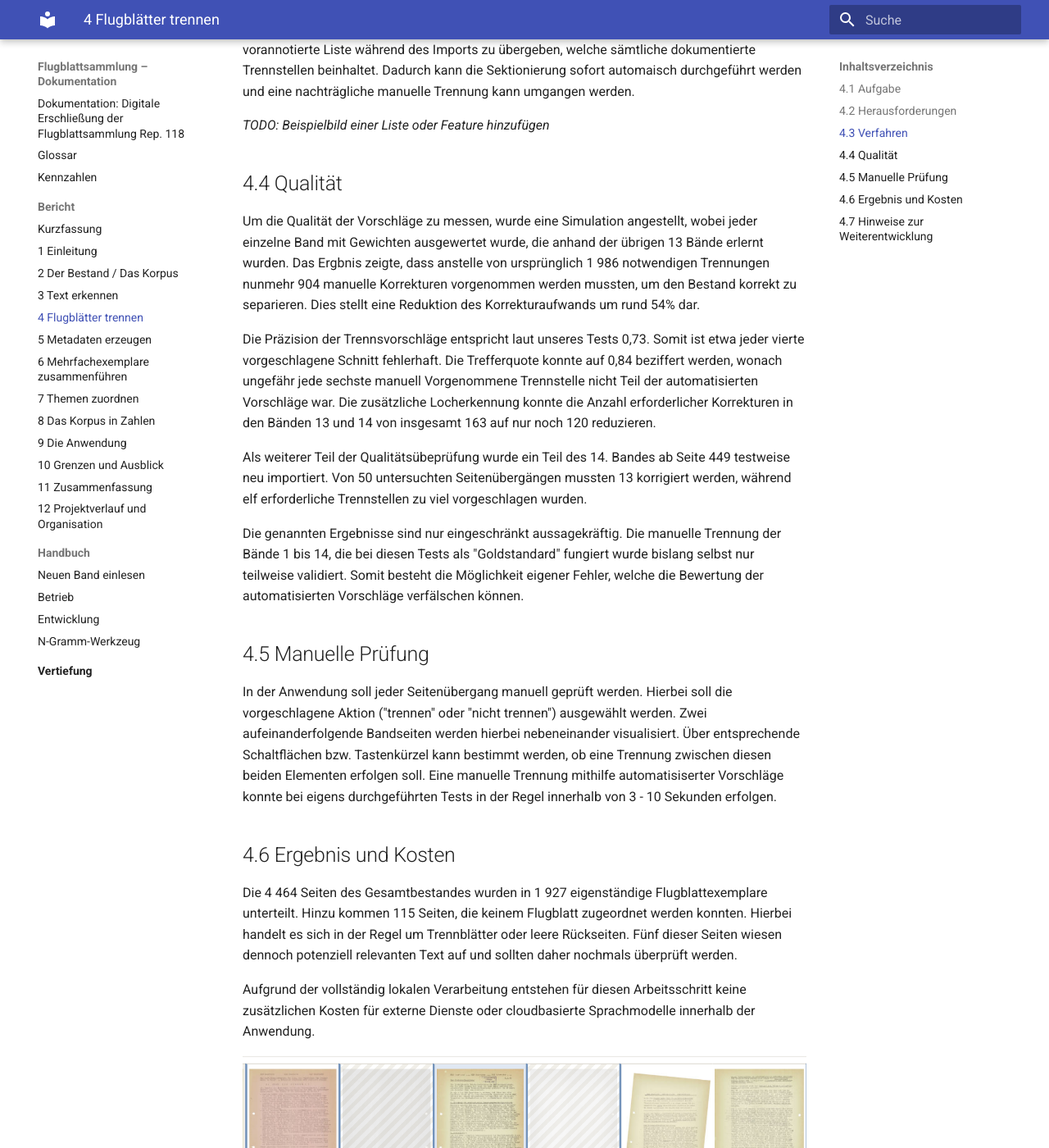
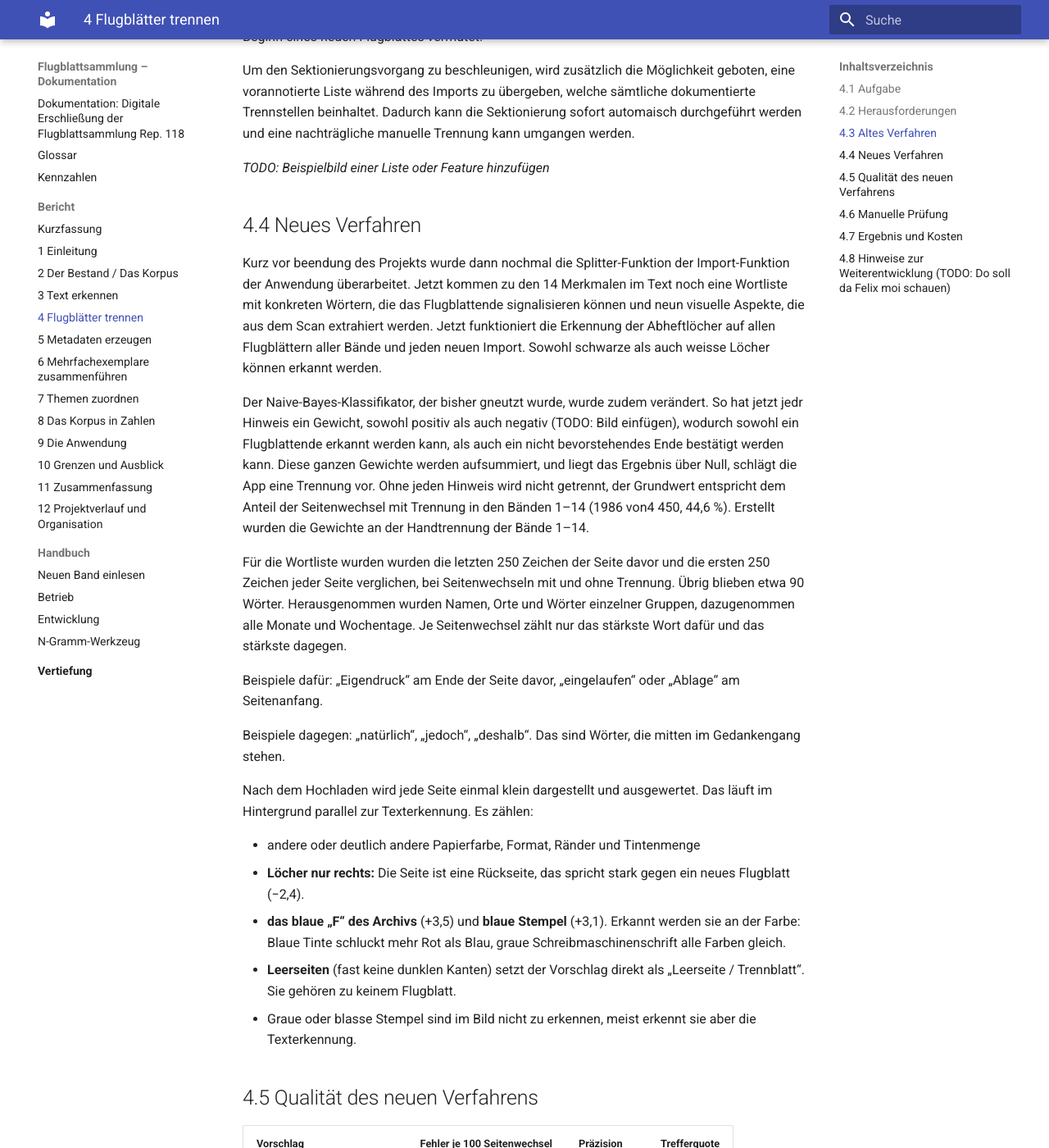
Before and after one commit to woidveit02/UR_LeafletArchive, an MkDocs documentation site: the page built from docs/bericht/04-trennen.md, in a window 1280 px wide and 1400 px high, scrolled down 2315 px. Shown: the whole window at 82% size. Built offline with MkDocs 1.6.1 and Material for MkDocs 9.7.7, drawn with Linux system fonts in a browser that asks for light colours; some of the changed text lies outside the part shown.

Commit message:
docs: Refactor chapter 4 based on recent changes

```diff
--- a/docs/bericht/04-trennen.md
+++ b/docs/bericht/04-trennen.md
@@ -1,10 +1,10 @@
 # 4 Flugblätter trennen
 
-Ein Band unseres Gesamtbestandes umfasst eine Menge an Einzelseiten, deren Zugehörigkeit zu einem bestimmten Flugblatt nicht direkt vermerkt ist. Da Flugblätter sowohl aus einer einzelnen als auch aus mehreren Seiten bestehen können, ist es wichtig, die Übergänge zwischen zwei Blättern klar zu kennzeichnen. Deshalb werden die Seiten eines jeden Bandes in einzelne Flugblätter unterteilt, woraus eine Gesamtzahl von 1927 Exemplaren für den gesamten Bestand resultiert. Dieser Prozess ist auch beim Importieren neuer Bände innerhalb der Anwendung notwendig. Hier sollen Vorschläge für Trennungen dem Nutzer helfen und diesen Arbeitsschritt beschleunigen. Etwa drei von vier dieser Vorschläge können korrekt übernommen werden, weshalb eine manuelle Bestätigung notwednig ist.
+Ein Band unseres Gesamtbestandes umfasst eine Menge an Einzelseiten, deren Zugehörigkeit zu einem bestimmten Flugblatt nicht direkt vermerkt ist. Da Flugblätter sowohl aus einer einzelnen als auch aus mehreren Seiten bestehen können, ist es wichtig, die Übergänge zwischen zwei Blättern klar zu kennzeichnen. Deshalb werden die Seiten eines jeden Bandes in einzelne Flugblätter unterteilt, woraus eine Gesamtzahl von 1927 Exemplaren für den gesamten Bestand resultiert. Dieser Prozess ist auch beim Importieren neuer Bände innerhalb der Anwendung notwendig. Hier sollen Vorschläge für Trennungen dem Nutzer helfen und diesen Arbeitsschritt beschleunigen. Etwa fünf von sechs dieser Vorschläge können korrekt übernommen werden, weshalb eine manuelle Bestätigung notwednig ist.
 
 ## 4.1 Aufgabe
 
-In diesem Schritt wird festgelegt, welche Bandseiten gemeinsam ein einzelnes Flugblatt bilden. Diese Bestimmung legt fest, welche Einzelseiten ein durchsuchbares Flugblattobjekt bilden. Die Texterkennung erfolgt bereits vor der Seitentrennung, da wichtige Hinweise auf den Beginn eines neuen Flugblatts, wie Kopfzeilen, Stempel oder auch Datumsangaben aus dem Text gewonnen werden. Diese Merkmale bilden zudem eine wichtige Grundlage für die automatisiert generierten Vorschläge für Trennungen während des Imports.
+In diesem Schritt wird festgelegt, welche Bandseiten gemeinsam ein einzelnes (aber mehrseitiges) Flugblatt bilden. Die Texterkennung erfolgt bereits vor der Seitentrennung, da wichtige Hinweise auf den Beginn eines neuen Flugblatts, wie Kopfzeilen, Papierfarbe, Abheftlöcher, Stempel oder auch Datumsangaben aus dem Text gewonnen werden. Diese Merkmale bilden zudem eine wichtige Grundlage für die automatisiert generierten Vorschläge für Trennungen während des Imports.
 
 ## 4.2 Herausforderungen
 
@@ -20,11 +20,11 @@ Folgende Regeln ergaben sich während der manuellen Abgrenzung der Flugblattseit
 
 Für angehängte Resolutionen und Pressespiegel wurden bislang keine eindeutigen Regeln festgelegt.
 
-## 4.3 Verfahren
+## 4.3 Altes Verfahren
 
-Die 14 Bände dieses Projekts wurden mithilfe des Werkzeugs `flugblatt_splitter` manuell abgegrenzt. Die Arbeit wurde gleichmäßig auf drei Personen verteilt und im August abgeschlossen. Für Band 002 wurde die manuelle Trennung mit einer automatischen Segmentierung durch Datalab verglichen. Während bei der händischen Trennung 59 Segmente entstanden, erkannte Datalab lediglich 13 einzelne Flugblätter. Dabei wurden alle 13 automatischen Segmentierungen auch manuell vorgenommen. Es wurden demnach keine Schnitte durch Datalab gesetzt, die zuvor nicht auch händisch festgelegt wurden. 46 der 59 manuellen Segmentierungen wurden jedoch von Datalab übersehen. Da keine der beiden Trennungen zu diesem Zeitpunkt qualitativ überprüft worden war, konnte aus diesem Schritt lediglich abgeleitet werden, inwiefern sich die Entscheidungen unterschieden. Dennoch wurde eine Vollautomatisierung aufgrund dieser Beobachtungen für weitere Segmentierungen ausgeschlossen.
+Die 14 Bände wurden mithilfe des Werkzeugs `flugblatt_splitter` manuell abgegrenzt. Dieses Werkzeug war nicht dasselbe wie das aktuell in der Anwendung intigrierte Trenn-Tool des Import Verfahrens, letzteres wurde erst später zur Anwendung hinzugefügt. Die Arbeit wurde gleichmäßig auf drei Personen verteilt und im August abgeschlossen. Für Band 002 wurde die manuelle Trennung mit einer automatischen Segmentierung durch Datalab verglichen. Während bei der händischen Trennung 59 Segmente entstanden, erkannte Datalab lediglich 13 einzelne Flugblätter. Dabei wurden alle 13 automatischen Segmentierungen auch manuell vorgenommen. Es wurden demnach keine Schnitte durch Datalab gesetzt, die zuvor nicht auch händisch festgelegt wurden. 46 der 59 manuellen Segmentierungen wurden jedoch von Datalab übersehen. Da keine der beiden Trennungen zu diesem Zeitpunkt qualitativ überprüft worden war, konnte aus diesem Schritt lediglich abgeleitet werden, inwiefern sich die Entscheidungen unterschieden. Dennoch wurde eine Vollautomatisierung aufgrund dieser Beobachtungen vorerst für weitere Segmentierungen ausgeschlossen.
 
-Für den Import neuer Bände werden gestützt auf den erkennten Text (`src/backend/app/boundaries.py`) Vorschläge zur Segmentierung bereitgestellt. Jeder Seitenübergang wird hierbei anhand von 14 Merkmalen bewertet und einem naiven Bayes-Klassifikator verrechnet. Die zugrundeliegenden Gewichte wurden mithilfe der manuellen Segmentierung der Bände 1–14 erarbeitet. Demnach wird eine Trennung ab einer Wahrscheinlichkeit von 0,5 vorgeschlagen. Dieses Verfahren läuft lokal und ohne Zuhilfenahme eines Sprachmodells.
+Später wurde die Import-Funktion zur Anwendung hinzugefügt, und damit auch die Überarbeitete Version des Flugblatt-Trenners. Für den Import neuer Bände werden gestützt auf dem erkannten Text (`src/backend/app/boundaries.py`) Vorschläge zur Segmentierung bereitgestellt. Jeder Seitenübergang wird hierbei anhand von 14 Merkmalen bewertet und einem naiven Bayes-Klassifikator verrechnet. Die zugrundeliegenden Gewichte wurden mithilfe der manuellen Segmentierung der Bände 1–14 erarbeitet. Demnach wird eine Trennung ab einer Wahrscheinlichkeit von 0,5 vorgeschlagen. Dieses Verfahren läuft lokal und ohne Zuhilfenahme eines Sprachmodells.
 
 Als Hinweise auf den Beginn eines neuen Flugblatts dienen beispielsweise Eingangsstempel, Datumsangaben in der Kopfzeile, eine Kopfleiste mit Gruppenkürzeln und Impressen sowie eine nahezu leere vorausgehende Seite oder auch eine geringe Anzahl gemeinsamer Wörter mit der vorangegangenen Seite. Gegen eine neue Trennstelle sprechen beispielsweise Seitenzahlen wie „- 2 -“, Trennstriche oder ein „b. w.“ am Ende der vorherigen Seite. Auch wörtliche Hinweise, wie „Fortsetzung“ am Seitenanfang sowie eine große Anzahl gemeinsamer Wörter zwischen zwei aufeinanderfolgenden Seiten deuten auf ein fortlaufendes Flugblatt hin.
 
@@ -34,23 +34,54 @@ Um den Sektionierungsvorgang zu beschleunigen, wird zusätzlich die Möglichkeit
 
 *TODO: Beispielbild einer Liste oder Feature hinzufügen*
 
-## 4.4 Qualität
+## 4.4 Neues Verfahren
 
-Um die Qualität der Vorschläge zu messen, wurde eine Simulation angestellt, wobei jeder einzelne Band mit Gewichten ausgewertet wurde, die anhand der übrigen 13 Bände erlernt wurden. Das Ergbnis zeigte, dass anstelle von ursprünglich 1 986 notwendigen Trennungen nunmehr 904 manuelle Korrekturen vorgenommen werden mussten, um den Bestand korrekt zu separieren. Dies stellt eine Reduktion des Korrekturaufwands um rund 54% dar.
+Kurz vor beendung des Projekts wurde dann nochmal die Splitter-Funktion der Import-Funktion der Anwendung überarbeitet. Jetzt kommen zu den 14 Merkmalen im Text noch eine Wortliste mit konkreten Wörtern, die das Flugblattende signalisieren können und neun visuelle Aspekte, die aus dem Scan extrahiert werden. Jetzt funktioniert die Erkennung der Abheftlöcher auf allen Flugblättern aller Bände und jeden neuen Import. Sowohl schwarze als auch weisse Löcher können erkannt werden.
 
-Die Präzision der Trennsvorschläge entspricht laut unseres Tests 0,73. Somit ist etwa jeder vierte vorgeschlagene Schnitt fehlerhaft. Die Trefferquote konnte auf 0,84 beziffert werden, wonach ungefähr jede sechste manuell Vorgenommene Trennstelle nicht Teil der automatisierten Vorschläge war. Die zusätzliche Locherkennung konnte die Anzahl erforderlicher Korrekturen in den Bänden 13 und 14 von insgesamt 163 auf nur noch 120 reduzieren.
+Der Naive-Bayes-Klassifikator, der bisher gneutzt wurde, wurde zudem verändert. So hat jetzt jedr Hinweis ein Gewicht, sowohl positiv als auch negativ (TODO: Bild einfügen), wodurch sowohl ein Flugblattende erkannt werden kann, als auch ein nicht bevorstehendes Ende bestätigt werden kann. Diese ganzen Gewichte werden aufsummiert, und liegt das Ergebnis über Null, schlägt die App eine Trennung vor. Ohne jeden Hinweis wird nicht getrennt, der Grundwert entspricht dem Anteil der Seitenwechsel mit Trennung in den Bänden 1–14 (1986 von4 450, 44,6 %). Erstellt wurden die Gewichte an der Handtrennung der Bände 1–14.
 
-Als weiterer Teil der Qualitätsübeprüfung wurde ein Teil des 14. Bandes ab Seite 449 testweise neu importiert. Von 50 untersuchten Seitenübergängen mussten 13 korrigiert werden, während elf erforderliche Trennstellen zu viel vorgeschlagen wurden.
+Für die Wortliste wurden wurden die letzten 250 Zeichen der Seite davor und die ersten 250 Zeichen jeder Seite verglichen, bei Seitenwechseln mit und ohne Trennung. Übrig blieben etwa 90 Wörter. Herausgenommen wurden Namen, Orte und Wörter einzelner Gruppen, dazugenommen alle Monate und Wochentage. Je Seitenwechsel zählt nur das stärkste Wort dafür und das stärkste dagegen.
 
-Die genannten Ergebnisse sind nur eingeschränkt aussagekräftig. Die manuelle Trennung der Bände 1 bis 14, die bei diesen Tests als "Goldstandard" fungiert wurde bislang selbst nur teilweise validiert. Somit besteht die Möglichkeit eigener Fehler, welche die Bewertung der automatisierten Vorschläge verfälschen können.
+Beispiele dafür: „Eigendruck“ am Ende der Seite davor, „eingelaufen“ oder „Ablage“ am Seitenanfang.
 
-## 4.5 Manuelle Prüfung
+Beispiele dagegen: „natürlich“, „jedoch“, „deshalb“. Das sind Wörter, die mitten im Gedankengang stehen.
 
-In der Anwendung soll jeder Seitenübergang manuell geprüft werden. Hierbei soll die vorgeschlagene Aktion ("trennen" oder "nicht trennen") ausgewählt werden. Zwei aufeinanderfolgende Bandseiten werden hierbei nebeneinander visualisiert. Über entsprechende Schaltflächen bzw. Tastenkürzel kann bestimmt werden, ob eine Trennung zwischen diesen beiden Elementen erfolgen soll. Eine manuelle Trennung mithilfe automatisiserter Vorschläge konnte bei eigens durchgeführten Tests in der Regel innerhalb von 3 - 10 Sekunden erfolgen.
+Nach dem Hochladen wird jede Seite einmal klein dargestellt und ausgewertet. Das läuft im Hintergrund parallel zur Texterkennung. Es zählen:
 
-## 4.6 Ergebnis und Kosten
+  - andere oder deutlich andere Papierfarbe, Format, Ränder und Tintenmenge
+  - **Löcher nur rechts:** Die Seite ist eine Rückseite, das spricht stark gegen ein neues Flugblatt (−2,4).
+  - **das blaue „F“ des Archivs** (+3,5) und **blaue Stempel** (+3,1). Erkannt werden sie an der Farbe: Blaue Tinte schluckt mehr Rot als Blau, graue Schreibmaschinenschrift alle Farben gleich.
+- **Leerseiten** (fast keine dunklen Kanten) setzt der Vorschlag direkt als „Leerseite / Trennblatt“. Sie gehören zu keinem Flugblatt.
+- Graue oder blasse Stempel sind im Bild nicht zu erkennen, meist erkennt sie aber die Texterkennung.
 
-Die 4 464 Seiten des Gesamtbestandes wurden in 1 927 eigenständige Flugblattexemplare unterteilt. Hinzu kommen 115 Seiten, die keinem Flugblatt zugeordnet werden konnten. Hierbei handelt es sich in der Regel um Trennblätter oder leere Rückseiten. Fünf dieser Seiten wiesen dennoch potenziell relevanten Text auf und sollten daher nochmals überprüft werden.
+## 4.5 Qualität des neuen Verfahrens
+
+| Vorschlag | Fehler je 100 Seitenwechsel | Präzision | Trefferquote |
+|---|---|---|---|
+| nur Text (bisher) | 20,3 | 0,78 | 0,76 |
+| Text + Wortliste + Scan (jetzt) | **12,7** | **0,83** | **0,91** |
+
+Ohne Vorschlag müsste man 1986 Trennungen selbst setzen. Mit Vorschlag sind noch **565 Stellen** zu ändern (377 zu viel, 188 fehlen), also **72 % weniger** verglichen mit dem alten System.
+
+- Präzision 0,83: Etwa jeder sechste vorgeschlagene Schnitt ist falsch.
+- Trefferquote 0,91: Etwa jeder elfte echte Anfang fehlt.
+- Die alten Werte 0,73 und 0,84 stammen aus einer älteren Messung. Mit den 14 Textmerkmalen allein ergeben sich 0,78 und 0,76.
+- Der Satz zu den Bänden 13 und 14 (163 → 120 Korrekturen) entfällt, weil die Locherkennung jetzt in allen Bänden gilt.
+- Der **Testimport von Band 14 ab S. 449** lief noch mit dem reinen Textvorschlag. Entweder streichen oder als „mit der früheren Fassung“ kennzeichnen.
+
+Die Auswahl der Merkmale und Wörter wurde mit Blick auf alle 14 Bände getroffen, nur die Gewichte sind sauber getrennt gelernt. Die Zahlen sind deshalb leicht optimistisch.Leerseiten sind in den Zahlen nicht enthalten. Wie gut das System auf neue Bände anwendbar ist, wurde nicht getestet und muss nach Erhalt neuer Bände getestet werden.
+
+## 4.6 Manuelle Prüfung
+
+TODO: Grundlegende Beschreibung Trennsystem
+
+(TODO: A genaue Beschreibung sollte eher im Tutorial sein und ned in der Doku)
+
+## 4.7 Ergebnis und Kosten
+
+Die 4464 Seiten des Gesamtbestandes wurden in 1927 eigenständige Flugblattexemplare unterteilt. Hinzu kommen 115 Seiten, die keinem Flugblatt zugeordnet werden konnten. Hierbei handelt es sich in der Regel um Trennblätter oder leere Rückseiten. Fünf dieser Seiten wiesen dennoch potenziell relevanten Text auf und sollten daher nochmals überprüft werden.
+
+Die Auswertung der Scans für die automatischen Trennvorschläge braucht etwa 40 ms je Seite, im Docker-Container unter Windows etwa 0,5 s, weil das Lesen vom Windows-Laufwerk langsam ist. Der Vorschlag selbst kommt danach sofort.
 
 Aufgrund der vollständig lokalen Verarbeitung entstehen für diesen Arbeitsschritt keine zusätzlichen Kosten für externe Dienste oder cloudbasierte Sprachmodelle innerhalb der Anwendung.
 
@@ -58,7 +89,7 @@ Aufgrund der vollständig lokalen Verarbeitung entstehen für diesen Arbeitsschr
 
 *Abbildung: Ergebnis der Trennung in der Bandansicht (Band 006, S. 392–397). Jede Spalte ist ein Flugblatt; Flugblatt 850 („Zur Fachschaftssatzung“, S. 394) ist markiert. Leere Rückseiten sind ausgeschlossen, S. 392 und 396–397 sind weitere Exemplare; ihr Hauptexemplar liegt in Band 008 bzw. weiter vorn in Band 006.*
 
-## 4.7 Hinweise zur Weiterentwicklung
+## 4.8 Hinweise zur Weiterentwicklung (TODO: Do soll da Felix moi schauen)
 
 Die Implementierung der Trennvorschläge befindet sich in src/backend/app/boundaries.py und src/backend/app/segments.py. Die Herkunft der verwendeten Merkmale und Gewichte ist im Arbeits-Repository unter pipelines/01_pdf/ auffindbar.
 
```
